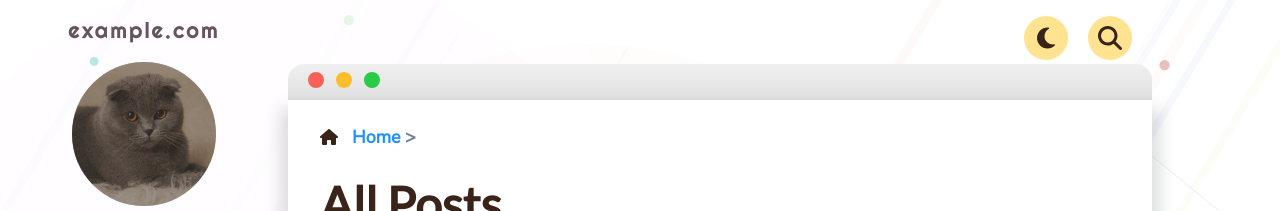
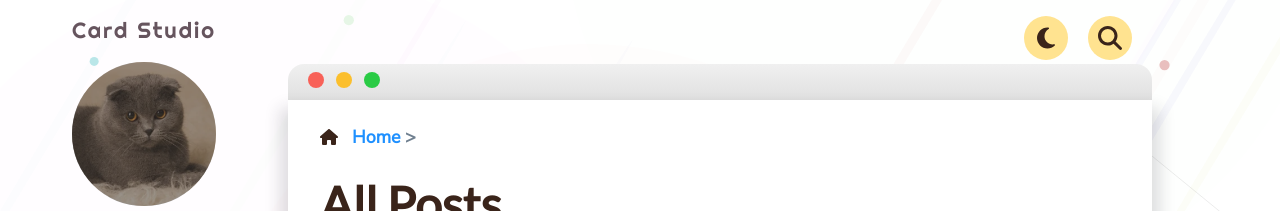
Before and after one commit to cardstudio-site/cardstudio-site.github.io, a Jekyll site: the page built from _pages/index.md, in a window 1280 px wide. Shown: the top 211 px of the page. Built offline with Jekyll 4.4.1, drawn with Linux system fonts in a browser that asks for light colours; part of the change alters nothing that is shown.

Commit message:
Base changed in _config.yml
title, description, email, github_username, twitter, instagram, linkedin, facebook

```diff
--- a/_config.yml
+++ b/_config.yml
@@ -1,15 +1,15 @@
-title: example.com
-description: "Satellite - jekyll blog theme"
+title: "Card Studio"
+description: "Website with postcards for exchange"
 logo_img: "/assets/img/favicon.webp"
 profile_img: "/assets/img/profile.webp"
 
 # Social Links
-email: example@gmail.com
-github_username: github
-twitter_username: twitter
-instagram_username: instagram
-linkedin_username: linkedin
-facebook_username: facebook
+email: chelovek0177@yandex.ru
+github_username: cardstudio-site
+twitter_username: ""
+instagram_username: ""
+linkedin_username: ""
+facebook_username: ""
 
 # External API
 giscus_repo: "byanko55/jekyll-theme-satellite"
```
